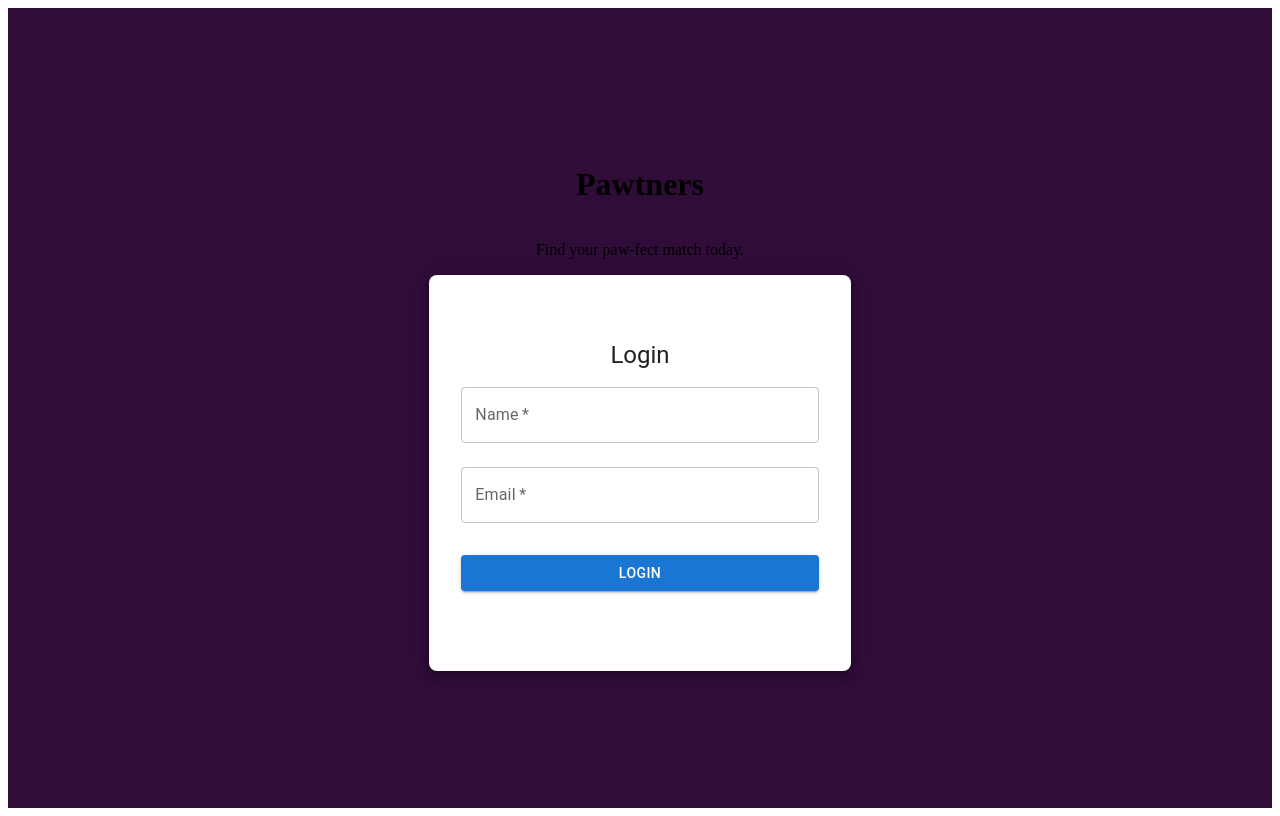
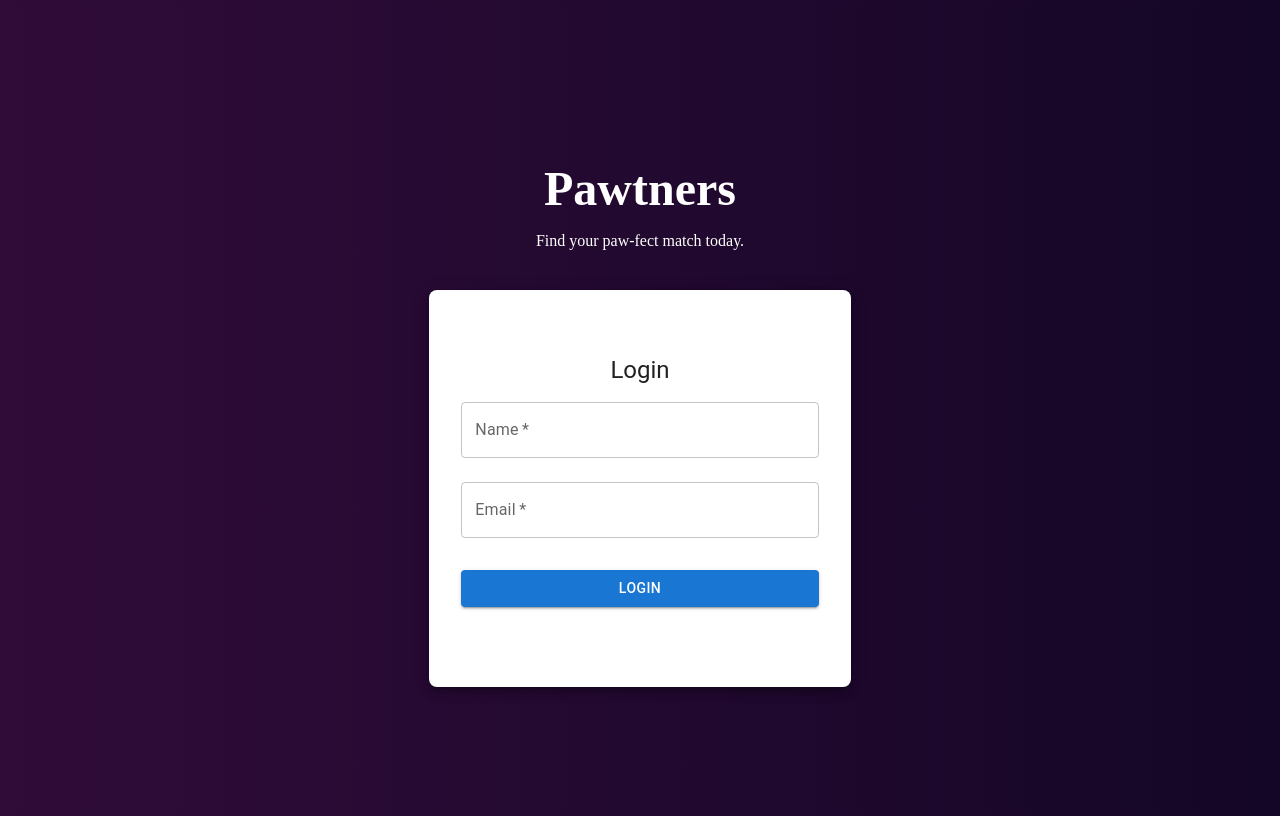
Before and after one commit to drDoWhile0/Fetch-Take-Home-Exercise, a React (Create React App) app: page /login in a window 1280 px wide. Built offline with nearby package versions, Linux system fonts and the light colour scheme.

Commit message:
style: add new gradient, add specific styles to the body, add additional elemental styles

```diff
--- a/src/styles/components/_login.scss
+++ b/src/styles/components/_login.scss
@@ -1,5 +1,32 @@
+body.login-page {
+    background: linear-gradient(to right, $primary-color, $gradient-color-secondary);
+}
+
 .login-component {
-    background-color: $primary-color;
+    background: linear-gradient(to right, $primary-color, $gradient-color-secondary);
     height: 100vh;
+    display: flex;
+    flex-direction: column;
+    justify-content: center;
+    align-items: center;
 
+    h1, p {
+        color: white;
+    }
+
+    h1 {
+        font-size: 3rem;
+        margin-bottom: 0;
+    }
+
+    p {
+        margin-bottom: 40px;
+    }
+
+    &__login-card {
+
+        &__button {
+            background-color: red;
+        }
+    }
 }
```
